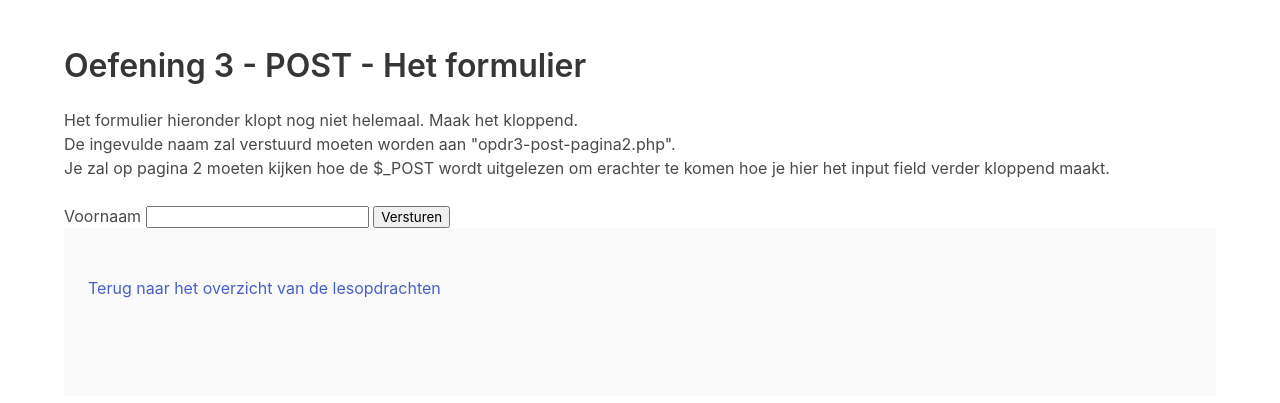
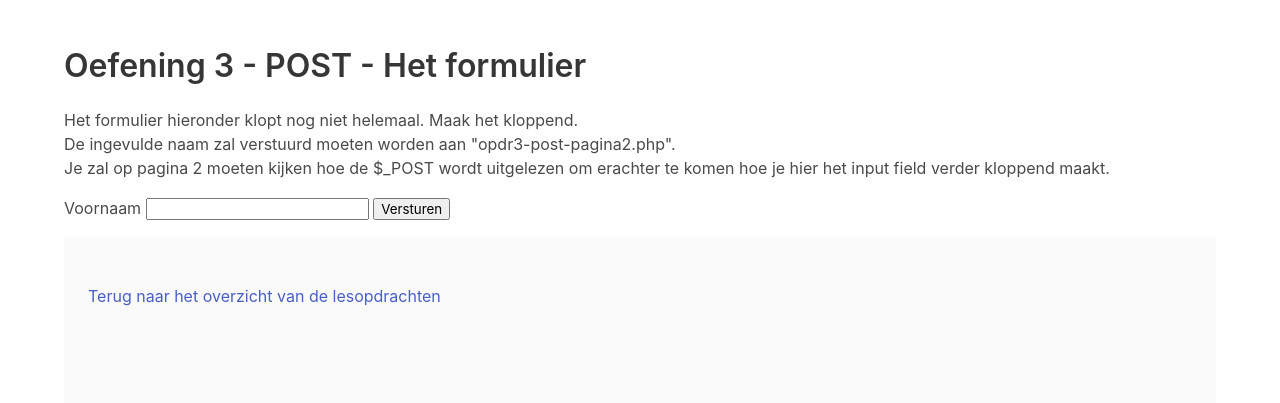
Before and after one commit to ThatGuyThimo/PRG02-2022-2023, a PHP site: page /opdr3-post-pagina1.html in a window 1280 px wide. Shown: the top 403 px of the page. Run offline with PHP 8.4, Linux system fonts and the light colour scheme.

Commit message:
margins instead of <p><br></p> and removed space before >

```diff
--- a/week2/examples/GET/GET1.php
+++ b/week2/examples/GET/GET1.php
@@ -2,10 +2,10 @@
 <html lang="en">
 	<head>
 		<title>Pagina 1</title>
-		<meta charset="utf-8" >
+		<meta charset="utf-8">
         <link rel="stylesheet" href="css/style.css">
 	</head>
-	<body >
+	<body>
         <div class="site-wrapper">
             <header class="site-header">
                 <h1 class="site-title">Pagina 1</h1>
--- a/week2/examples/GET/GET2.php
+++ b/week2/examples/GET/GET2.php
@@ -8,9 +8,9 @@ if (isset($_GET['code'])) {
 <html lang="en">
 	<head>
 		<title>Pagina 2</title>
-		<meta charset="utf-8" >
+		<meta charset="utf-8">
 	</head>
-	<body >
+	<body>
         <section>
             <h1>Dit is pagina 2</h1>
             <p>
--- a/week2/examples/POST/POST2.php
+++ b/week2/examples/POST/POST2.php
@@ -11,10 +11,10 @@ if(isset($_POST['submit'])) {
 <html lang="en">
 	<head>
 		<title>POST - pagina 2</title>
-		<meta name="description" content="width=device-width, user-scalable=no" >
-		<meta charset="utf-8" >
+		<meta name="description" content="width=device-width, user-scalable=no">
+		<meta charset="utf-8">
 	</head>
-	<body >
+	<body>
         <section>
             <h1>POST - pagina 2</h1>
             <p>
--- a/week2/exercises/opdr1-get-pagina1.html
+++ b/week2/exercises/opdr1-get-pagina1.html
@@ -24,7 +24,7 @@
 
         <a href="opdr1-get-pagina2.php">Tag doorsturen</a>
 
-        <footer class="footer">
+        <footer class="footer mt-4">
             <a href="index.html">Terug naar het overzicht van de lesopdrachten</a>
         </footer>
     </div>
--- a/week2/exercises/opdr1-get-pagina2.php
+++ b/week2/exercises/opdr1-get-pagina2.php
@@ -35,7 +35,7 @@ if ($result == 'techniek')
     <div class="container">
         <p><?= $message ?></p>
 
-        <footer class="footer">
+        <footer class="footer mt-4">
             <a href="index.html">Terug naar het overzicht van de lesopdrachten</a>
         </footer>
     </div>
--- a/week2/exercises/opdr2-get-pagina1.html
+++ b/week2/exercises/opdr2-get-pagina1.html
@@ -30,7 +30,7 @@
         </div>
 
 
-        <footer class="footer">
+        <footer class="footer mt-4">
             <a href="index.html">Terug naar het overzicht van de lesopdrachten</a>
         </footer>
     </div>
--- a/week2/exercises/opdr2-get-pagina2.php
+++ b/week2/exercises/opdr2-get-pagina2.php
@@ -20,7 +20,7 @@
 
         <!--Toon hieronder het antwoord-->
 
-        <footer class="footer">
+        <footer class="footer mt-4">
             <a href="index.html">Terug naar het overzicht van de lesopdrachten</a>
         </footer>
     </div>
--- a/week2/exercises/opdr2-get-postback.php
+++ b/week2/exercises/opdr2-get-postback.php
@@ -37,7 +37,7 @@
             <a href="?info=42">Deze link stuurt je naar dezelfde pagina</a>
 
         <?php } ?>
-        <footer class="footer">
+        <footer class="footer mt-4">
             <a href="index.html">Terug naar het overzicht van de lesopdrachten</a>
         </footer>
     </div>
--- a/week2/exercises/opdr3-post-pagina1.html
+++ b/week2/exercises/opdr3-post-pagina1.html
@@ -13,7 +13,7 @@
     <div class="container">
         <h2 class="title">Oefening 3 - POST - Het formulier</h2>
 
-        <p>
+        <p class="mb-4">
             Het formulier hieronder klopt nog niet helemaal. Maak het kloppend.
             <br>
             De ingevulde naam zal verstuurd moeten worden aan "opdr3-post-pagina2.php".
@@ -21,7 +21,7 @@
             Je zal op pagina 2 moeten kijken hoe de $_POST wordt uitgelezen
             om erachter te komen hoe je hier het input field verder kloppend maakt.
         </p>
-        <p><br></p>
+
 
         <form action="" method="">
             <label for="firstname">Voornaam</label>
@@ -32,7 +32,7 @@
         </form>
 
 
-        <footer class="footer">
+        <footer class="footer mt-4">
             <a href="index.html">Terug naar het overzicht van de lesopdrachten</a>
         </footer>
     </div>
--- a/week2/exercises/opdr3-post-pagina2.php
+++ b/week2/exercises/opdr3-post-pagina2.php
@@ -21,7 +21,7 @@ $result = $_POST['firstname'];
             Goed gedaan! Jouw naam is: <b><?= $result ?></b>
         </p>
 
-        <footer class="footer">
+        <footer class="footer mt-4">
             <a href="index.html">Terug naar het overzicht van de lesopdrachten</a>
         </footer>
     </div>
--- a/week2/exercises/opdr4-post-postback.php
+++ b/week2/exercises/opdr4-post-postback.php
@@ -20,14 +20,13 @@
     <div class="container">
         <h2 class="title">Oefening 4 - POST - Postback</h2>
 
-        <p>
+        <p class="mb-4">
             In deze opdracht wordt het fomulier door middel van een 'postback'
             teruggestuurd naar dezelfde pagina. Vang bovenaan de pagina de ingevoerde
             info op, maar alleen als het formulier verzonden is.
             <br>
             Maak het formulier verder kloppend en zorg dat er geen foutmeldingen meer zijn.
         </p>
-        <p><br></p>
 
         <?php if (!isset($name)) { ?>
 
@@ -48,7 +47,7 @@
             </p>
         <?php } ?>
 
-        <footer class="footer">
+        <footer class="footer mt-4">
             <a href="index.html">Terug naar het overzicht van de lesopdrachten</a>
         </footer>
     </div>
```
Also changed, not shown: week2/examples/POST/POST1.html (+4 -4 lines).
